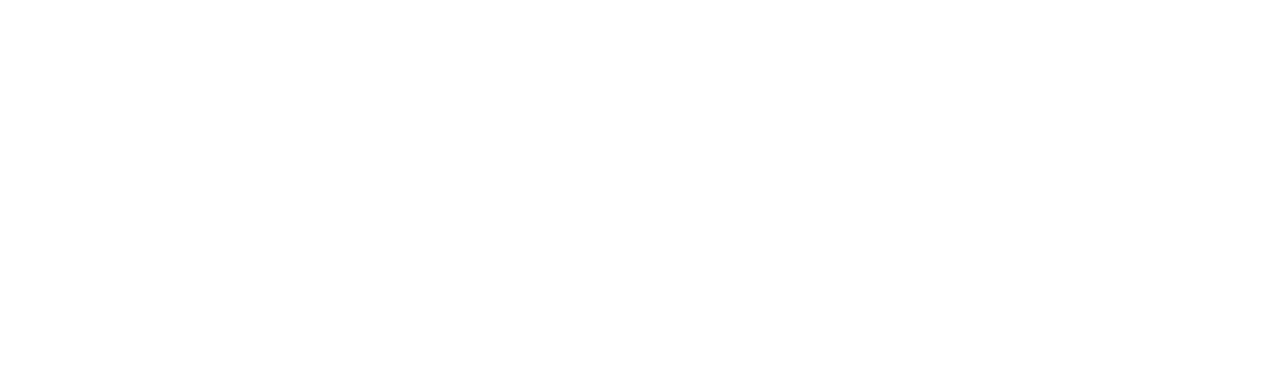
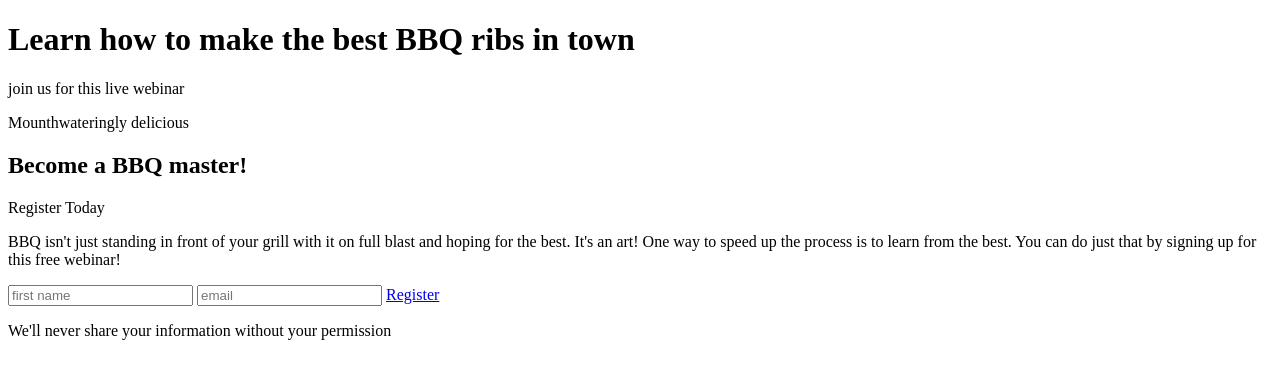
Before and after one commit to HossamMuhammedOmar/BBQ, a plain HTML site: page index.html in a window 1280 px wide. Drawn offline with Linux system fonts and the light colour scheme.

Commit message:
basic structure

```diff
--- a/index.html
+++ b/index.html
@@ -7,5 +7,33 @@
     <title>BBQ</title>
     <link rel="stylesheet" href="style.css" />
   </head>
-  <body></body>
+  <body>
+    <div class="container intro">
+      <h1>Learn how to make <span>the best BBQ ribs</span> in town</h1>
+      <p>join us for this live webinar</p>
+      <p class="top-text">Mounthwateringly delicious</p>
+    </div>
+
+    <div class="container main-content">
+      <h2>Become a BBQ master!</h2>
+      <p>Register Today</p>
+      <p>
+        BBQ isn't just standing in front of your grill with it on full blast and
+        hoping for the best. It's an art! One way to speed up the process is to
+        learn from the best. You can do just that by signing up for this free
+        webinar!
+      </p>
+
+      <!-- form -->
+      <form>
+        <input class="first-name" type="text" placeholder="first name" />
+        <input class="email" type="text" placeholder="email" />
+        <a class="register-btn" href="#">Register</a>
+      </form>
+      <!-- end form -->
+      <p class="info">
+        We'll never share your information without your permission
+      </p>
+    </div>
+  </body>
 </html>
```
Also changed, not shown: images/dark-ribs.jpg (added), images/ribs.jpg (added), 1 other file.
